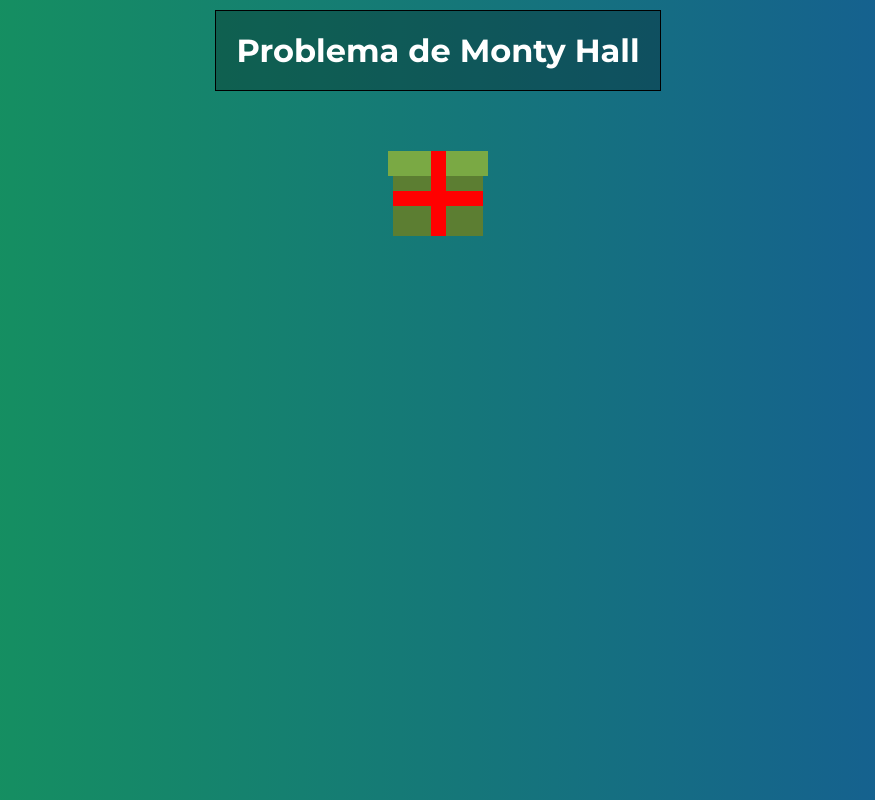
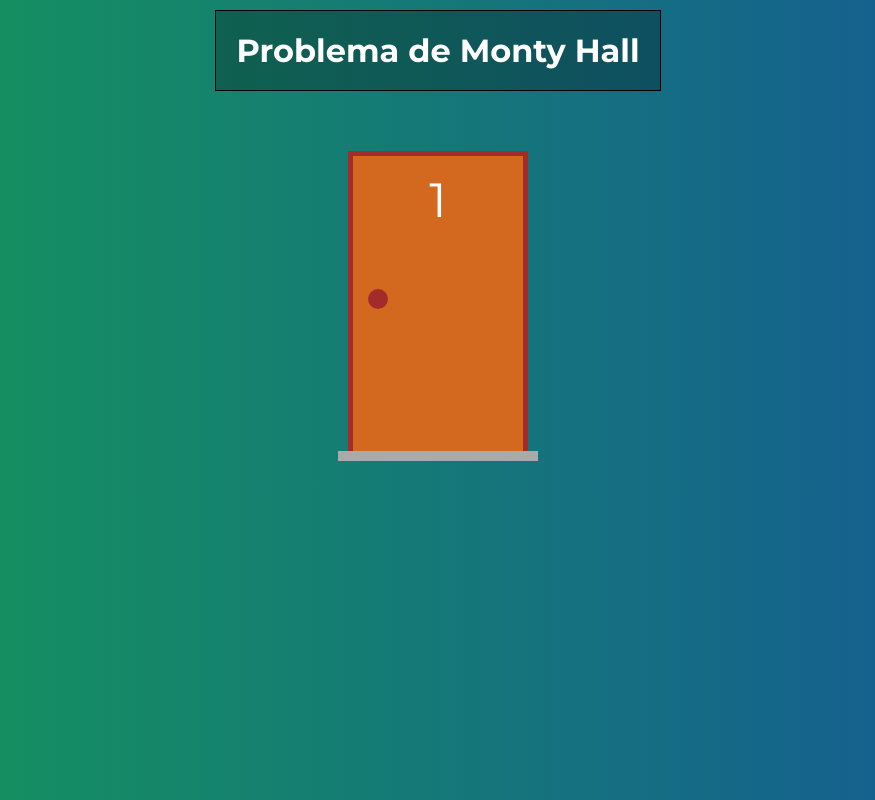
Before and after one commit to GustavoEmanuel901/Monty-Hall-Problem-Vue, a Vue app: page / in a window 1280 px wide. Shown: the whole page, without its empty margins (202-1077 px from the left). Built offline with nearby package versions, Linux system fonts and the light colour scheme.

Commit message:
Door Component

```diff
--- a/src/App.vue
+++ b/src/App.vue
@@ -1,16 +1,16 @@
 <template>
   <div id="app">
     <h1>Problema de Monty Hall</h1>
-    <Gift/>
+    <Door number='1' :hasGift="false"/>
   </div>
 </template>
 
 <script>
-  import Gift from './components/Gift.vue'
+  import Door from './components/Door.vue'
 
   export default {
     name: 'App',
-    components: { Gift }
+    components: { Door }
   }
 </script>
 
--- /dev/null
+++ b/src/components/Door.vue
@@ -0,0 +1,115 @@
+<template>
+    <div class="door-area">
+        <div class="door-frame" :class='{ selected: selected && !open }'>
+            <Gift v-if='open && hasGift'/>
+        </div>
+        <div
+            class="door"
+            :class='{ open }'
+            @click="selected = !selected"
+        >
+            <div class="number" :class='{ selected }'>{{ number }}</div>
+            <div class="knob" :class='{ selected }' @click='open = true'></div>
+        </div>
+    </div>
+</template>
+
+<script>
+    import Gift from './Gift.vue'
+
+    export default {
+        name: 'Door',
+        components: { Gift },
+        props: {
+            number: {},
+            hasGift: { type: Boolean }
+        },
+        data: function() {
+            return {
+                open: false,
+                selected: false
+            }
+        }
+    }
+</script>
+
+<style>
+    :root {
+        --door-border: 5px solid brown;
+        --selected-border: 5px solid yellow;
+    }
+
+    .door-area {
+        position: relative;
+        width: 200px;
+        height: 310px;
+        border-bottom: 10px solid #aaa;
+        margin-bottom: 20px;
+        font-size: 3rem;
+
+        display: flex;
+        justify-content: center;
+    }
+
+    .door-frame {
+        position: absolute;
+        height: 300px;
+        width: 180px;
+
+        border-left: var(--door-border);
+        border-top: var(--door-border);
+        border-right: var(--door-border);
+
+        display: flex;
+        justify-content: center;
+        align-items: flex-end;
+    }
+
+    .door {
+        position: absolute;
+        top: 5px;
+        height: 295px;
+        width: 170px;
+        background-color: chocolate;
+
+        display: flex;
+        flex-direction: column;
+        align-items: center;
+        padding: 15px;
+    }
+
+    .door .knob {
+        width: 20px;
+        height: 20px;
+        border-radius: 10px;
+        background: brown;
+        align-self: flex-start;
+        margin-top: 60px;
+    }
+
+    .door-frame.selected {
+        border-left: var(--selected-border);
+        border-top: var(--selected-border);
+        border-right: var(--selected-border);
+    }
+
+    .door .number.selected {
+        color: #ffff00;
+    }
+
+    .door .knob.selected {
+        background: #ffff00;
+    }
+
+    .door.open {
+        background: #0007;
+    }
+
+    .door.open .knob {
+        display: none;
+    }
+
+    .door.open .number {
+        display: none;
+    }
+</style>
```
